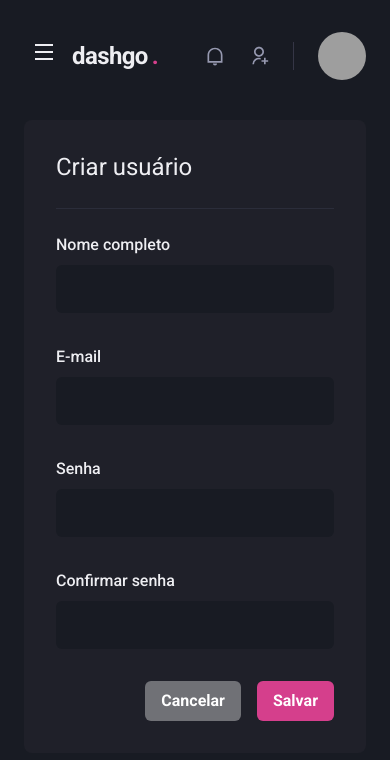
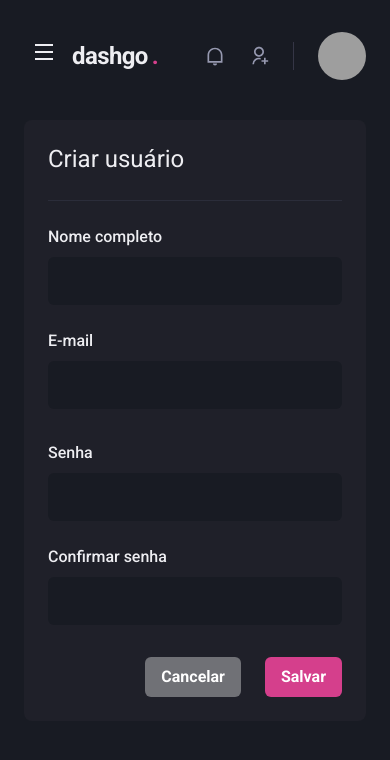
Before and after one commit to SilvanoGPM/dashgo, a Next.js app: page /users/create in a window 390 px wide. Shown: the top 760 px of the page. Built offline with nearby package versions, Linux system fonts and the light colour scheme; grey boxes are pictures that could not be loaded.

Commit message:
refactor: CreateUser page responsive

```diff
--- a/src/pages/users/create.tsx
+++ b/src/pages/users/create.tsx
@@ -23,7 +23,7 @@ export default function CreateUser() {
       <Flex w="100%" my="6" mx="auto" px="6" maxWidth={1480}>
         <Sidebar />
 
-        <Box flex="1" borderRadius={8} bg="gray.800" p="8">
+        <Box flex="1" borderRadius={8} bg="gray.800" p={['6', '8']}>
           <Heading size="lg" fontWeight="normal">
             Criar usuário
           </Heading>
@@ -31,12 +31,12 @@ export default function CreateUser() {
           <Divider my="6" borderColor="gray.700" />
 
           <VStack spacing="8">
-            <SimpleGrid minChildWidth="240px" spacing="8" w="100%">
+            <SimpleGrid minChildWidth="240px" spacing={['6', '8']} w="100%">
               <Input name="name" label="Nome completo" />
               <Input name="email" type="email" label="E-mail" />
             </SimpleGrid>
 
-            <SimpleGrid minChildWidth="240px" spacing="8" w="100%">
+            <SimpleGrid minChildWidth="240px" spacing={['6', '8']} w="100%">
               <Input name="password" type="password" label="Senha" />
               <Input
                 name="password_confirmation"
@@ -47,7 +47,7 @@ export default function CreateUser() {
           </VStack>
 
           <Flex mt="8" justify="flex-end">
-            <HStack spacing="4">
+            <HStack spacing={['6', '8']}>
               <Link href="/users" passHref>
                 <Button colorScheme="whiteAlpha">Cancelar</Button>
               </Link>
```
